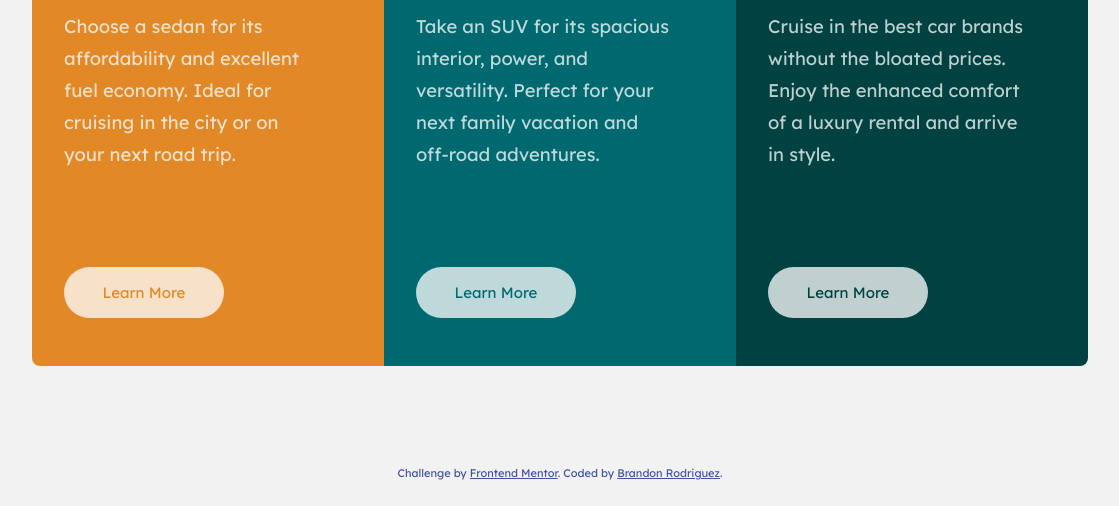
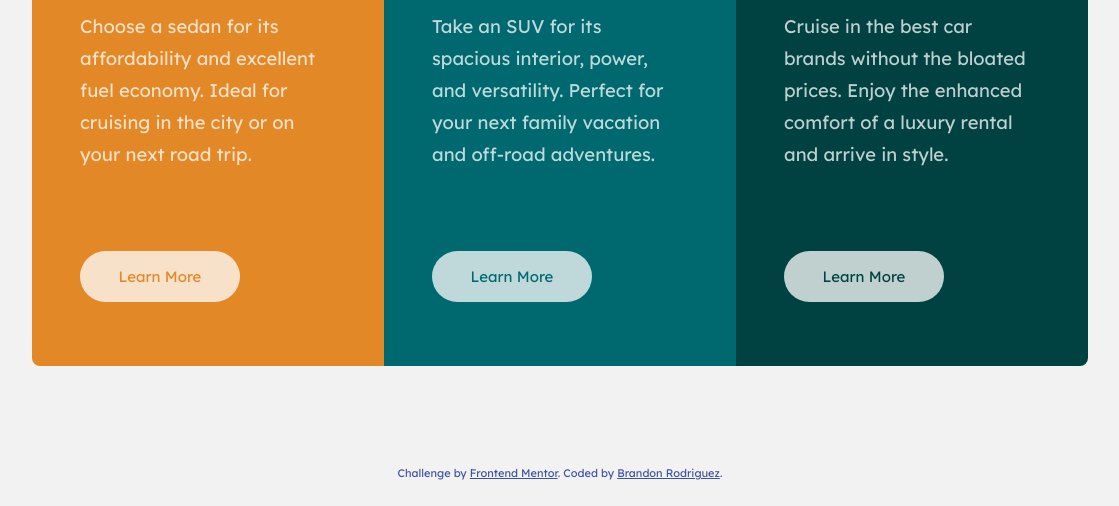
Before and after one commit to Mizunen/3-column-preview-card-with-flexbox, a plain HTML site: page index.html in a window 1536 px wide. Shown: the part 294-800 px from the top of the page, without its empty margins (208-1327 px from the left). Drawn offline with Linux system fonts and the light colour scheme.

Commit message:
Add padding-left to card and changed margin-top for btn

```diff
--- a/styles.css
+++ b/styles.css
@@ -122,6 +122,7 @@ footer{
     .card{
         width: 22rem;
         height: 35rem;
+        padding-left: 3rem;
 
     }
 
@@ -144,7 +145,6 @@ footer{
 
     .learn-btn{
         width: 10rem;
-        margin-top: 6rem;
-
+        margin-top: 5rem;
     }
 }
```
